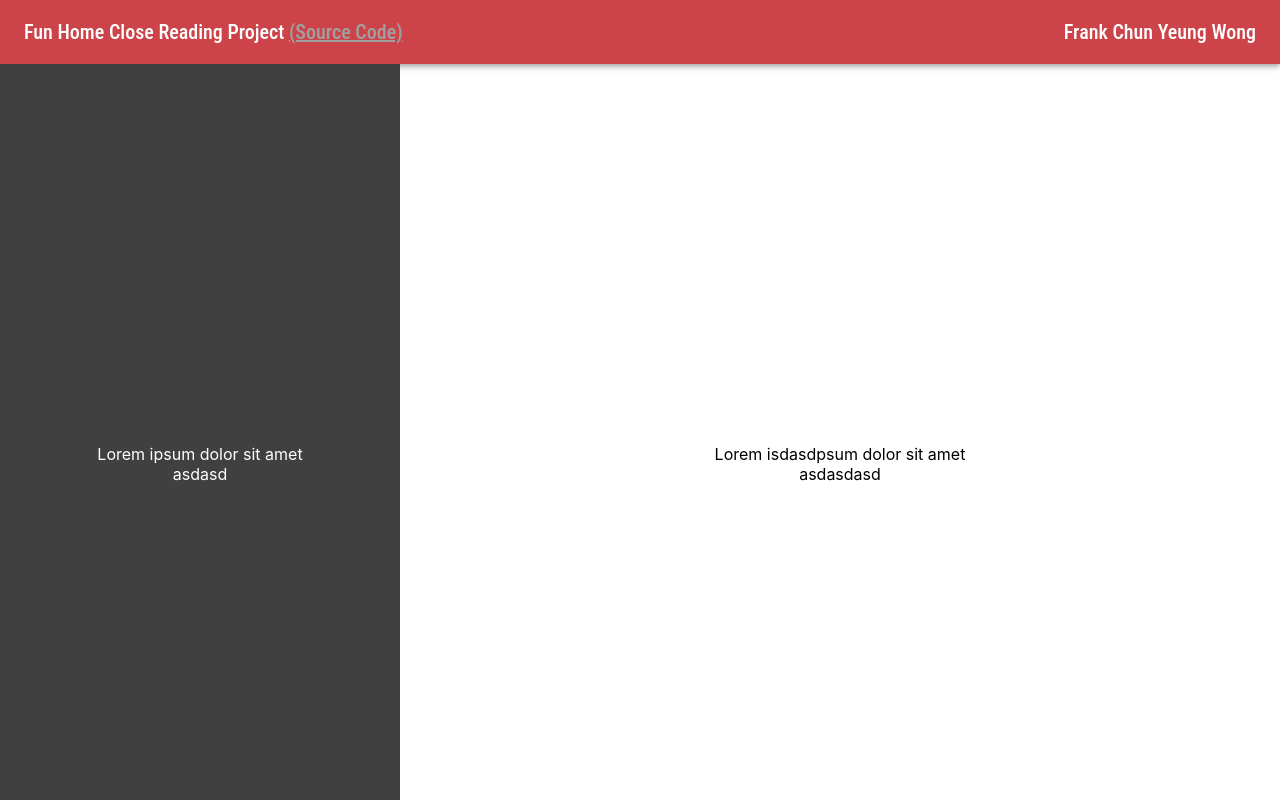
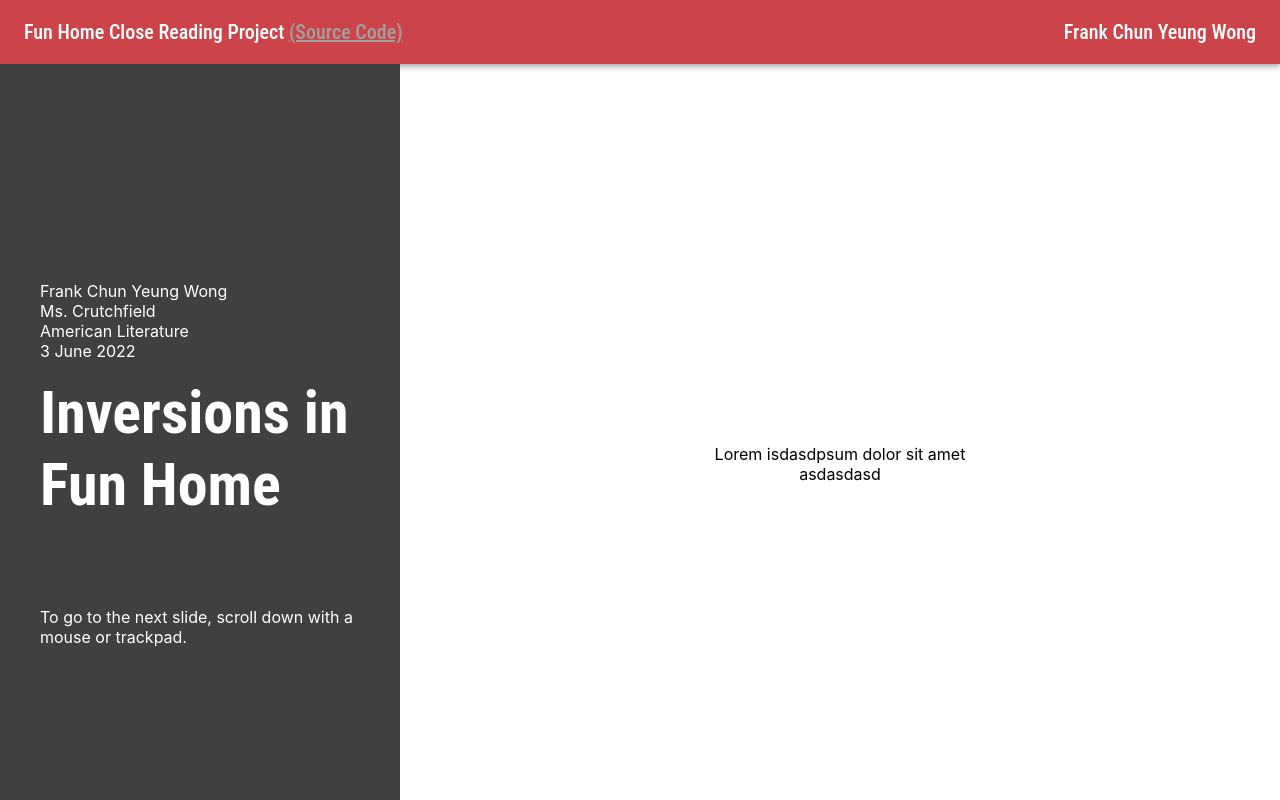
Before and after one commit to frank-cywong/EnglishCloseReadingProject, a React (Create React App) app: page / in a window 1280 px wide. Shown: the top 800 px of the page. Built offline with nearby package versions, Linux system fonts and the light colour scheme.

Commit message:
Update scrollablediv to include wrapper slide div, start working on content

```diff
--- a/src/App.js
+++ b/src/App.js
@@ -2,6 +2,7 @@ import './App.css';
 import ScrollableDiv from './comps/ScrollableDiv.js'
 import ThemeProvider from './comps/ThemeProvider.js'
 import TopBar from './comps/TopBar.js'
+import Typography from '@mui/material/Typography';
 
 function App() {
   return (
@@ -9,20 +10,30 @@ function App() {
 		<div className="App">
 		    <TopBar />
 		    <ScrollableDiv textData = {[
-			    <div className = "Slide">
-					Lorem ipsum dolor sit amet <br />
-					asdasd
+				<div style={{display: "block"}}>
+						<p>
+							Frank Chun Yeung Wong<br />
+							Ms. Crutchfield<br />
+							American Literature<br />
+							3 June 2022
+						</p>
+						<Typography variant = "h2" style={{fontWeight: 600}}>
+							Inversions in Fun Home
+						</Typography>
+						<p style={{paddingTop: "70px"}}>
+							To go to the next slide, scroll down with a mouse or trackpad.
+						</p>
 				</div>,
-				<div className = "Slide">
+				<div>
 					Lorem2 ipsum dolor sit amet <br />
 					asdasd2
 				</div>
 		    ]} imageData = {[
-				<div className = "Slide">
+				<div>
 					Lorem isdasdpsum dolor sit amet <br />
 					asdasdasd
 				</div>,
-				<div className = "Slide">
+				<div>
 					Lorem2 ipsum dolor sit amet <br />
 					asdasd2as
 				</div>
--- a/src/comps/ScrollableDiv.css
+++ b/src/comps/ScrollableDiv.css
@@ -16,7 +16,15 @@
 	overflow: auto;
 	flex-grow: 1;
 }
-.Slide {
+.TextSlide {
+	height: 100vh;
+	display: flex;
+	width: 100%;
+	justify-content: left;
+	align-items: center;
+	text-align: left;
+}
+.ImageSlide {
 	height: 100vh;
 	display: flex;
 	width: 100%;
--- a/src/comps/ScrollableDiv.js
+++ b/src/comps/ScrollableDiv.js
@@ -5,10 +5,18 @@ const ScrollableDiv = ({textData, imageData}) => {
 	return (
 		<div className = "ScrollableDiv">
 			<div className = "ScrollableDivTextContent">
-				<>{textData}</>
+				<>{textData.map(innerContent => {
+					return(<div className = "TextSlide">
+						{innerContent}
+					</div>);
+				})}</>
 			</div>
 			<div className = "ScrollableDivImageContent">
-				<>{imageData}</>
+				<>{imageData.map(innerContent => {
+					return(<div className = "ImageSlide">
+						{innerContent}
+					</div>);
+				})}</>
 			</div>
 		</div>
 	);
```
